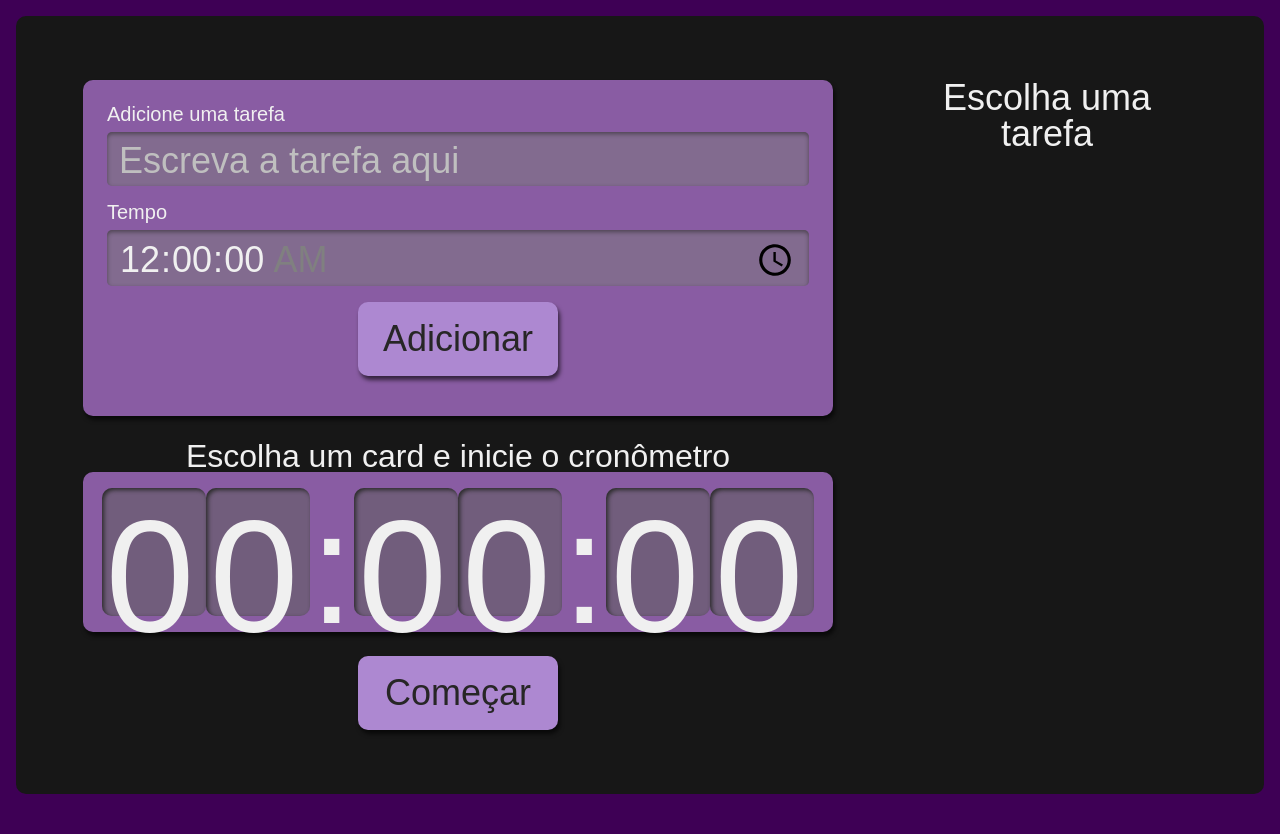
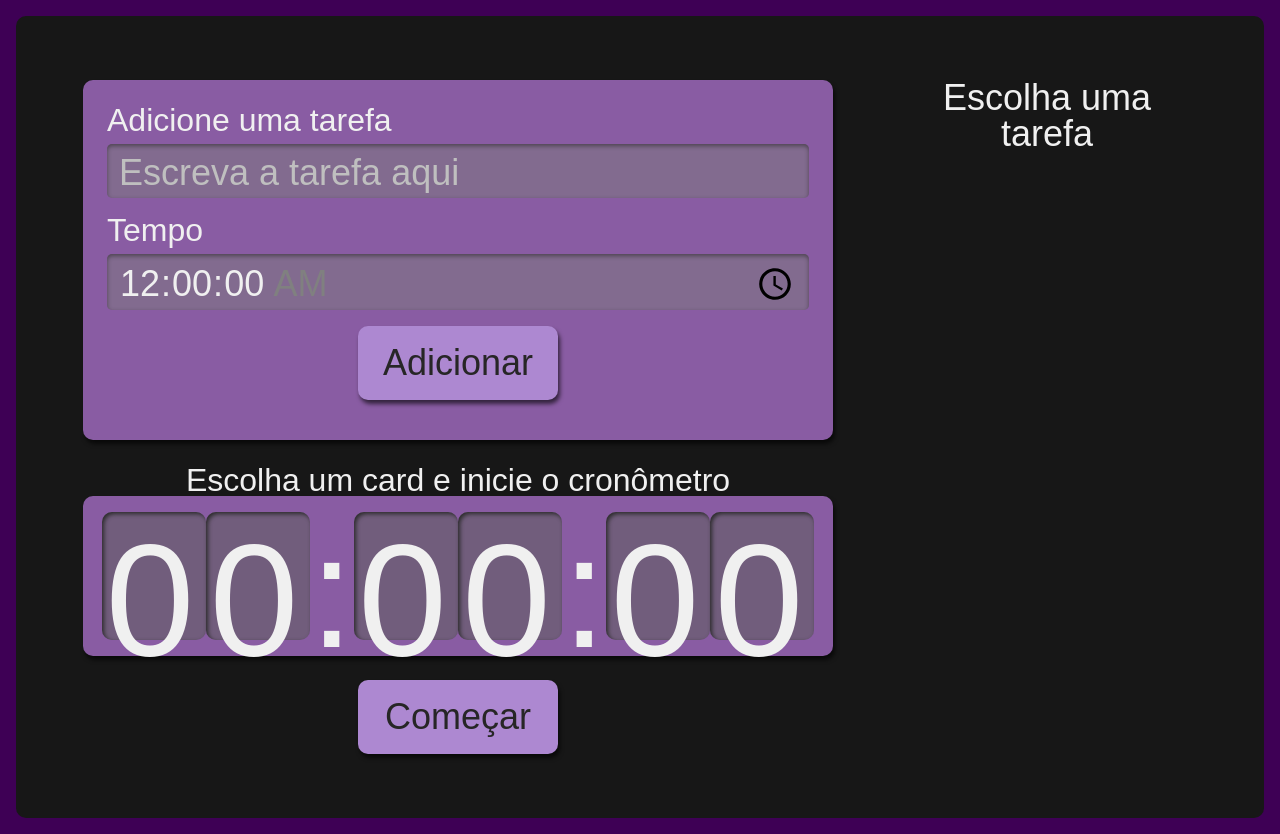
Before and after one commit to MelTami/project_matrix_react, a React (Create React App) app: page / in a window 1280 px wide. Before the commit the page ends 810 px from the top, so only its background shows below. Built offline with nearby package versions, Linux system fonts and the light colour scheme.

Commit message:
label font-size changed

```diff
--- a/src/components/Formulario/Formulario.module.scss
+++ b/src/components/Formulario/Formulario.module.scss
@@ -15,7 +15,7 @@
 
     label {
       margin-bottom: 8px;
-      font-size: 1.25rem;
+      font-size: 2rem;
     }
 
     input {
@@ -49,7 +49,7 @@
       }
 
       label {
-        font-size: 2rem;
+        font-size: 1.7rem;
       }
 
       input {
```
